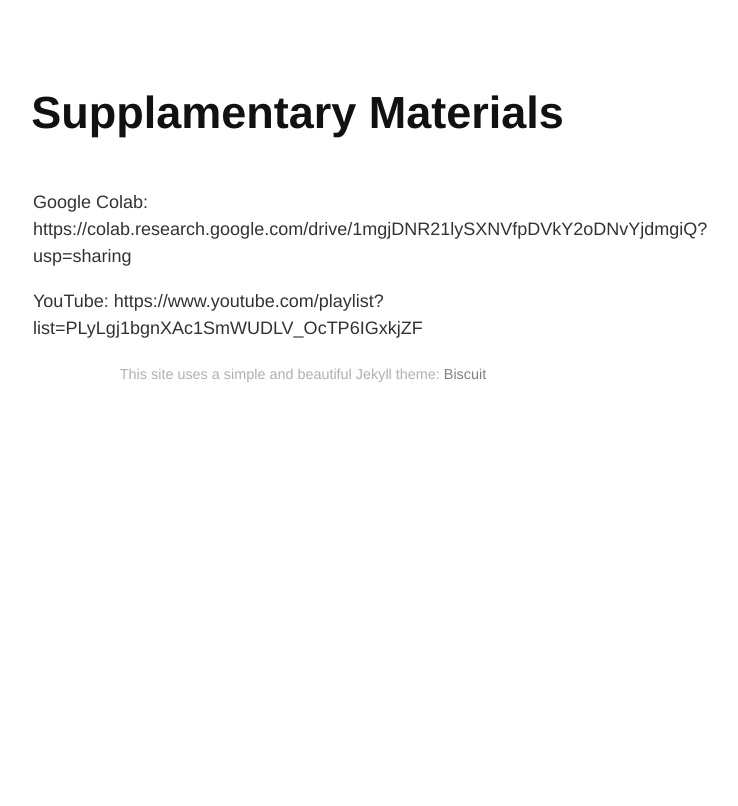
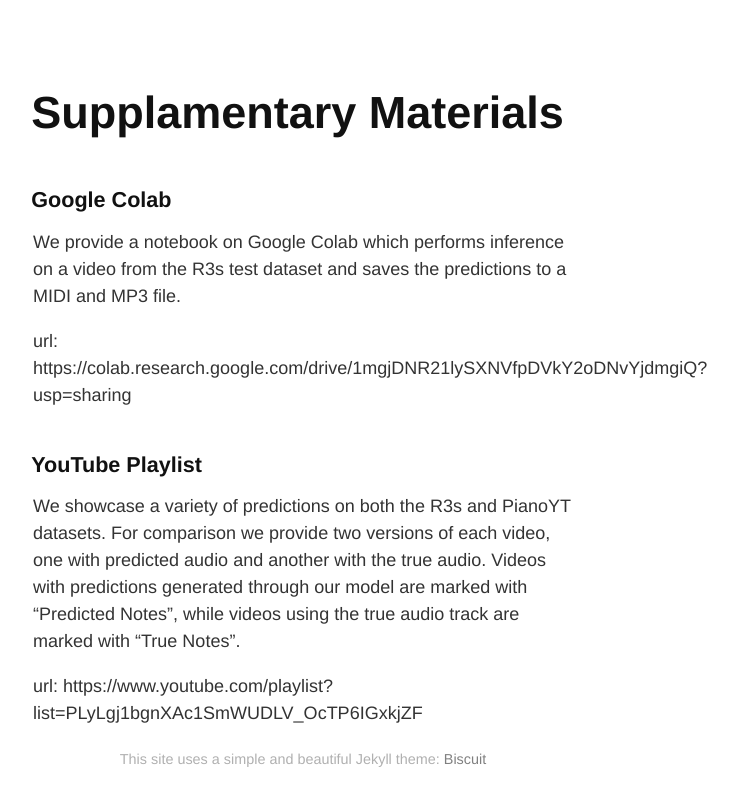
Before and after one commit to jmm7621/sup_material, a Jekyll site: the page built from index.md, in a window 1280 px wide. Shown: the top 806 px of the page, without its empty margins (337-1075 px from the left). Built offline with Jekyll 4.4.1, drawn with Linux system fonts in a browser that asks for light colours; our own code applies the rules of GitHub Pages for plain Markdown files.

Commit message:
Update index.md

```diff
--- a/index.md
+++ b/index.md
@@ -1,7 +1,13 @@
 # Supplamentary Materials
 
-Google Colab:
-https://colab.research.google.com/drive/1mgjDNR21lySXNVfpDVkY2oDNvYjdmgiQ?usp=sharing
+## Google Colab
+We provide a notebook on Google Colab which performs inference on a video from the R3s test dataset and saves the predictions to a MIDI and MP3 file.
 
-YouTube:
-https://www.youtube.com/playlist?list=PLyLgj1bgnXAc1SmWUDLV\_OcTP6IGxkjZF
+url: https://colab.research.google.com/drive/1mgjDNR21lySXNVfpDVkY2oDNvYjdmgiQ?usp=sharing
+
+## YouTube Playlist
+We showcase a variety of predictions on both the R3s and PianoYT datasets.
+For comparison we provide two versions of each video, one with predicted audio and another with the true audio.
+Videos with predictions generated through our model are marked with "Predicted Notes", while videos using the true audio track are marked with "True Notes".
+
+url: https://www.youtube.com/playlist?list=PLyLgj1bgnXAc1SmWUDLV\_OcTP6IGxkjZF
```
